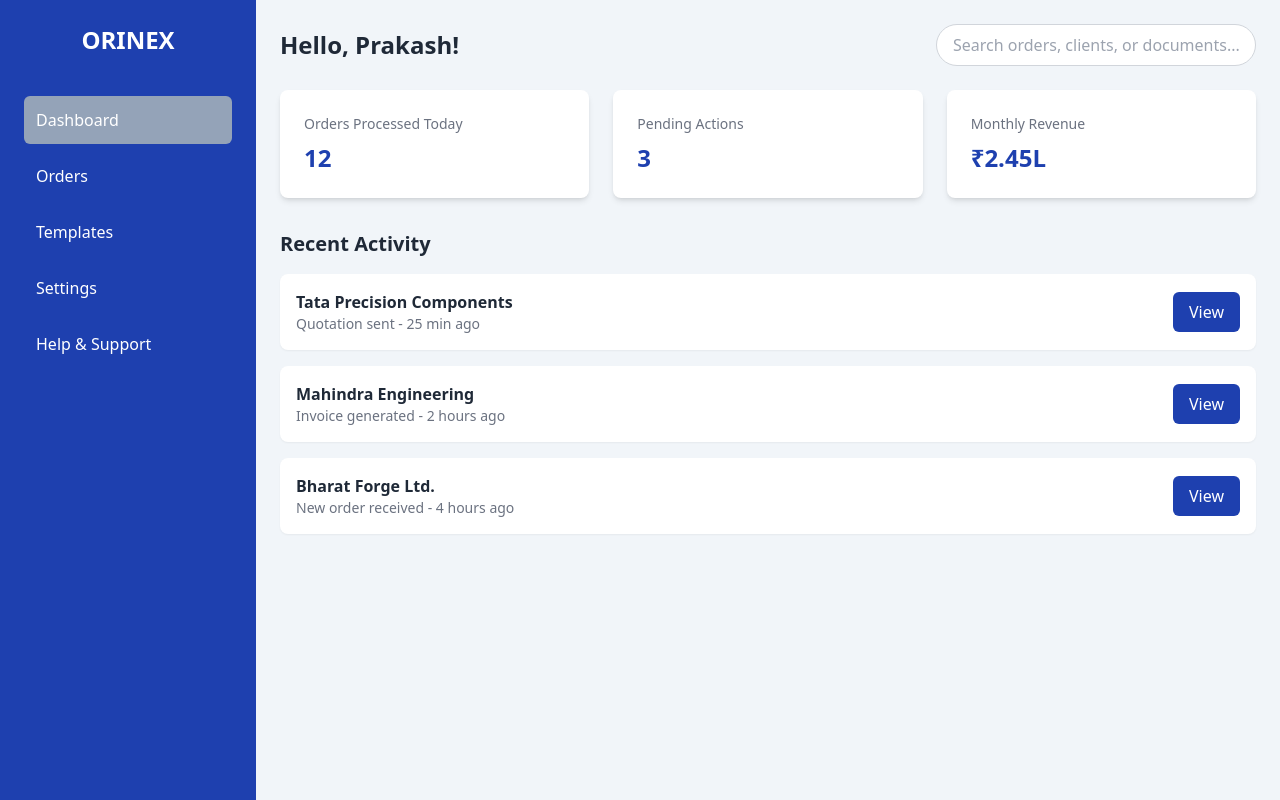
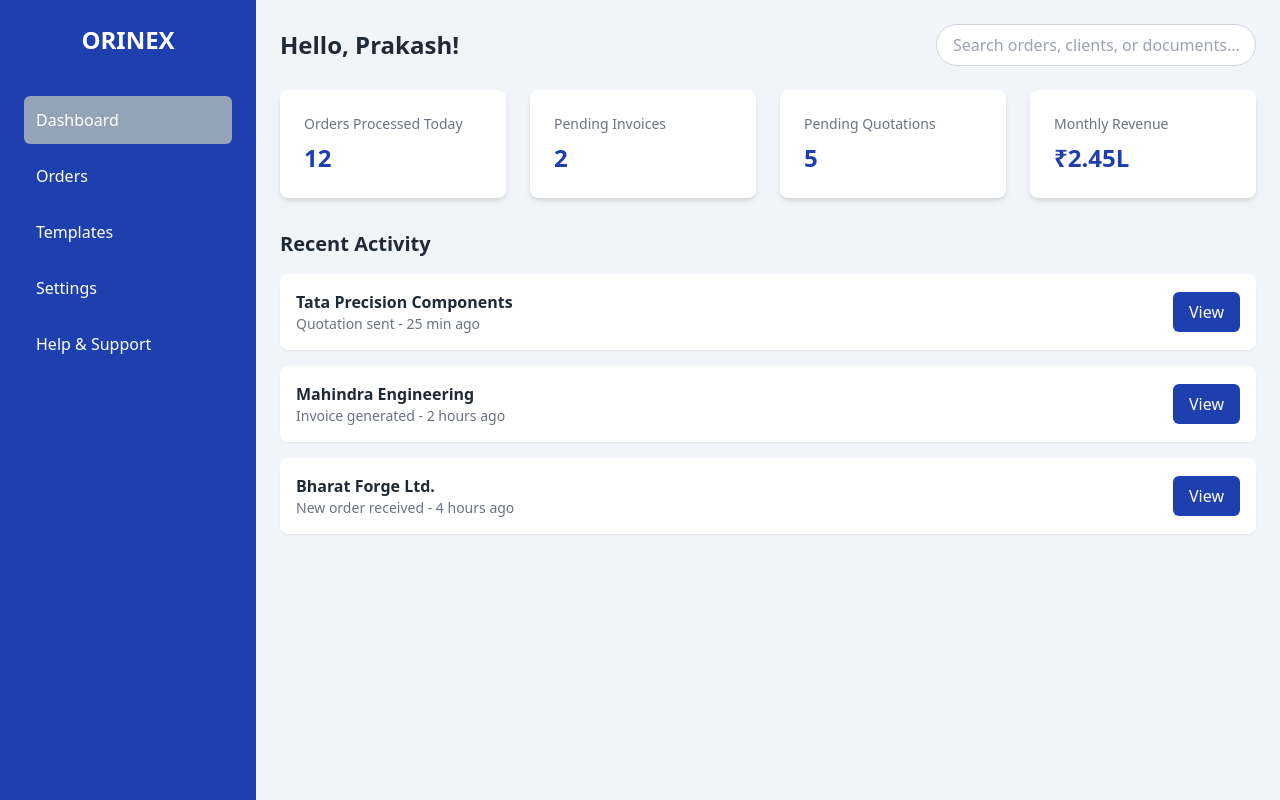
Before and after one commit to sujayganorkar/orinex-frontend-prototype, a Next.js app: page /dashboard in a window 1280 px wide. Built offline with nearby package versions, Linux system fonts and the light colour scheme.

Commit message:
Update dashboard stats and layout grid structure

```diff
--- a/src/pages/dashboard.tsx
+++ b/src/pages/dashboard.tsx
@@ -4,7 +4,8 @@ import Layout from '@/components/Layout';
 const Dashboard: React.FC = () => {
   const stats = [
     { title: 'Orders Processed Today', value: '12' },
-    { title: 'Pending Actions', value: '3' },
+    { title: 'Pending Invoices', value: '2' },
+    { title: 'Pending Quotations', value: '5' },
     { title: 'Monthly Revenue', value: '₹2.45L' }
   ];
 
@@ -40,7 +41,7 @@ const Dashboard: React.FC = () => {
           </div>
         </div>
 
-        <div className="grid grid-cols-3 gap-6 mb-8">
+        <div className="grid grid-cols-4 gap-6 mb-8">
           {stats.map((stat, index) => (
             <div
               key={index}
```
